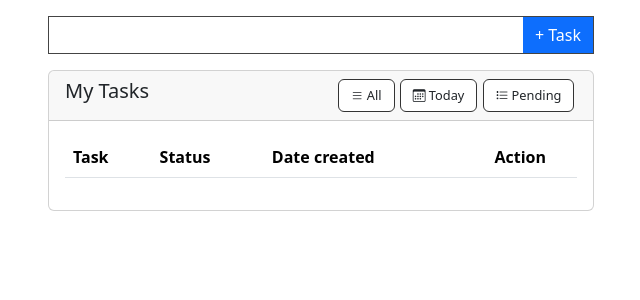
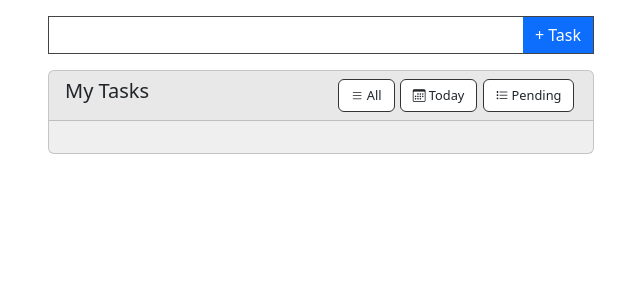
Before and after one commit to nkushh/to-do, a Django app: page / in a window 1280 px wide. Shown: the part 56-356 px from the top of the page, without its empty margins (319-959 px from the left). Run offline with Django 5.2, Linux system fonts and the light colour scheme; lists and menus that the app fills with data are empty.

Commit message:
Refactored my index page to have the tasks show up as divs and not in a table. Styled the new tasks div and chnaged the javascript code to respond to the new elements. Fixed a bug which appeared when creating new tasks that was not linking the tasks to the logged in user.

```diff
--- a/assets/css/custom.css
+++ b/assets/css/custom.css
@@ -83,6 +83,33 @@
 	border: 1px solid;
 }
 
+/* Tasks */
+.tasks-card{
+	background-color: #efefef;
+}
+
+.task{
+	display: flex;
+	align-items: center;
+	justify-content: space-between;
+	background-color: #fff;
+	padding: .5em;
+	margin: 1em auto;
+	border: 1px solid;
+	border-radius: .5em;
+}
+
+.task-detail{
+	display: flex;
+	flex-direction: column;
+	line-height: .5;
+}
+
+.task-detail-title{
+	font-weight: 700;
+	font-size: 1em;
+}
+
 #addTaskForm{
 	display: flex;
 	flex-direction: row;
@@ -96,6 +123,7 @@
 	flex: 1;
 	border: none;
 }
+
 #addTaskForm button{
 	border: none;
 	border-radius: 0;
--- a/tasks/serializers.py
+++ b/tasks/serializers.py
@@ -14,6 +14,7 @@ class TaskModelSerializer(ModelSerializer):
 		date_created = datetime.date.today()
 
 		validated_data['task_title'] = task_title
+		validated_data['created_by'] = user
 		if tasks_models.Task.objects.filter(task_title=task_title, created_by=user, date_created__date=date_created).exists():
 			raise ValidationError("Another task with a similar title exists")
 		return super().create(validated_data)
--- a/templates/index.html
+++ b/templates/index.html
@@ -14,7 +14,7 @@
 </div>
 <div class="row">
 	<div class="offset-md-3 col-md-6">
-		<div class="card">
+		<div class="card tasks-card">
 			<div class="card-header">
 				<div class="row">
 					<div class="col-md-3"><h5>My Tasks</h5></div>
@@ -28,15 +28,7 @@
 
 			</div>
 			<div class="card-body">
-				<table class="table">
-					<thead>
-						<th>Task</th>
-						<th>Status</th>
-						<th>Date created</th>
-						<th class="text-center">Action</th>
-					</thead>
-					<tbody id="tasksRow"></tbody>
-				</table>
+				<div id="tasksRow"></div>
 			</div>
 	</div>
 	</div>
@@ -45,15 +37,20 @@
 {% endblock %}
 {% block scripts %}
 <script>
+	// Form
+	let task_form = document.getElementById('addTaskForm');
+	const csrfToken = document.querySelector('input[name=csrfmiddlewaretoken]').value;
+	// Tasks card
 	const header_title = document.getElementById('tasksHeader');
 	const header_title_text = document.createElement('h5');
 	// Buttons
 	const all_tasks_btn = document.getElementById('allTasksBtn');
 	const tasks_today_btn = document.getElementById('todayTasksBtn');
 	const pending_tasks_btn = document.getElementById('pendingTasksBtn');
-	// Table data row
+	// Tasks data row
 	const tasksRow = document.getElementById('tasksRow');
 
+	// utility function to format datetime objects
 	function format_date(date_info){
 		const formattedDate = new Date(date_info)
 			.toLocaleString('en-us', {
@@ -70,6 +67,7 @@
 		return formattedDate;
 	}
 
+	// Utility function to fetch tasks
 	function loadAllTasks() {
 		fetch('tasks/', {
 			method: "GET",
@@ -80,6 +78,7 @@
 		.then(response => response.json())
 		.then(tasks => {
 			tasksRow.innerHTML = '';
+
 			header_title_text.innerHTML = "All";
 			header_title.appendChild(header_title_text);
 
@@ -88,17 +87,19 @@
 			pending_tasks_btn.style.display = 'flex';
 
 			tasks.forEach(task => {
-				const row = document.createElement('tr');
+				const row = document.createElement('div');
+				row.classList.add('task');
 				row.setAttribute('data-task-id', task.id);
 
 				row.innerHTML = `
-					<td class="${task.task_complete ? 'done-task' : ''}">${task.task_title}</td>
-					<td>${task.task_complete ? 'Complete' : 'Pending'}</td>
-					<td>${format_date(task.date_created)}</td>
-					<td class="text-center">
+					<div class="task-detail">
+						<p class="task-detail-title ${task.task_complete ? 'done-task' : ''}">${task.task_title}</p>
+						<p>${format_date(task.date_created)}</p>
+					</div>
+					<div class="task-action text-center">
 						<a href="#" class="${task.task_complete ? 'undo-btn' : 'done-btn'}"><i class="bi ${task.task_complete ? 'bi-arrow-counterclockwise' : 'bi-check-square'}"></i></a> |
 						<a href="#" class="delete-btn"><i class="bi bi-trash"></i></a>
-					</td>
+					</div>
 				`;
 				tasksRow.appendChild(row);
 			});
@@ -106,7 +107,7 @@
 		.catch(error => console.log(`${error}`));
 	}
 
-
+	// Index page load
 	document.addEventListener('DOMContentLoaded', () => {
 		try {
 			loadAllTasks(); // Load tasks on page load
@@ -116,6 +117,7 @@
 		}
 	});
 
+	// All tasks button click
 	all_tasks_btn.addEventListener('click', (event) => {
 		event.preventDefault();
 		try {
@@ -126,6 +128,7 @@
 		}
 	});
 
+	// Current day tasks
 	tasks_today_btn.addEventListener('click', (event) => {
 		try{
 			fetch('tasks-today/', {
@@ -137,24 +140,28 @@
 			.then(response => response.json())
 			.then(tasks => {
 				tasksRow.innerHTML = '';
+
 				header_title_text.innerHTML = "Today";
 				header_title.appendChild(header_title_text);
+
 				tasks_today_btn.style.display = 'none';
 				all_tasks_btn.style.display = 'flex';
 				pending_tasks_btn.style.display = 'flex';
 
 				tasks.forEach(task => {
-					const row = document.createElement('tr');
+					const row = document.createElement('div');
+					row.classList.add('task');
 					row.setAttribute('data-task-id', task.id);
 
 					row.innerHTML = `
-					<td class="${task.task_complete ? 'done-task' : ''}">${task.task_title}</td>
-					<td>${task.task_complete ? 'Complete' : 'Pending'}</td>
-					<td>${format_date(task.date_created)}</td>
-					<td class="text-center">
-						<a href="#" class="${task.task_complete ? 'undo-btn' : 'done-btn'}"><i class="bi ${task.task_complete ? 'bi-arrow-counterclockwise' : 'bi-check-square'}"></i></a> |
-						<a href="#" class="delete-btn"><i class="bi bi-trash"></i></a>
-					</td>
+						<div class="task-detail">
+							<p class="task-detail-title ${task.task_complete ? 'done-task' : ''}">${task.task_title}</p>
+							<p>${format_date(task.date_created)}</p>
+						</div>
+						<div class="task-action text-center">
+							<a href="#" class="${task.task_complete ? 'undo-btn' : 'done-btn'}"><i class="bi ${task.task_complete ? 'bi-arrow-counterclockwise' : 'bi-check-square'}"></i></a> |
+							<a href="#" class="delete-btn"><i class="bi bi-trash"></i></a>
+						</div>
 					`;
 					tasksRow.appendChild(row);
 				})
@@ -167,7 +174,7 @@
 
 	})
 
-
+	// Pending tasks
 	pending_tasks_btn.addEventListener('click', () =>{
 		try{
 			fetch('pending-tasks/', {
@@ -182,22 +189,25 @@
 
 				header_title_text.innerHTML = "Pending";
 				header_title.appendChild(header_title_text);
+
 				pending_tasks_btn.style.display = 'none';
 				all_tasks_btn.style.display = 'flex';
 				tasks_today_btn.style.display = 'flex';
 
 				tasks.forEach(task => {
-					const row = document.createElement('tr');
+					const row = document.createElement('div');
+					row.classList.add('task');
 					row.setAttribute('data-task-id', task.id);
 
 					row.innerHTML = `
-					<td class="${task.task_complete ? 'done-task' : ''}">${task.task_title}</td>
-					<td>${task.task_complete ? 'Complete' : 'Pending'}</td>
-					<td>${format_date(task.date_created)}</td>
-					<td class="text-center">
-						<a href="#" class="${task.task_complete ? 'undo-btn' : 'done-btn'}"><i class="bi ${task.task_complete ? 'bi-arrow-counterclockwise' : 'bi-check-square'}"></i></a> |
-						<a href="#" class="delete-btn"><i class="bi bi-trash"></i></a>
-					</td>
+						<div class="task-detail">
+							<p class="task-detail-title ${task.task_complete ? 'done-task' : ''}">${task.task_title}</p>
+							<p>${format_date(task.date_created)}</p>
+						</div>
+						<div class="task-action text-center">
+							<a href="#" class="${task.task_complete ? 'undo-btn' : 'done-btn'}"><i class="bi ${task.task_complete ? 'bi-arrow-counterclockwise' : 'bi-check-square'}"></i></a> |
+							<a href="#" class="delete-btn"><i class="bi bi-trash"></i></a>
+						</div>
 					`;
 					tasksRow.appendChild(row);
 				})
@@ -210,10 +220,7 @@
 
 	})
 
-
-	let task_form = document.getElementById('addTaskForm');
-	const csrfToken = document.querySelector('input[name=csrfmiddlewaretoken]').value;
-
+	// Add new task
 	task_form.addEventListener('submit', (event) =>{
 		try{
 			event.preventDefault();
@@ -228,24 +235,27 @@
 				body: JSON.stringify({
 					task_title: task
 				})
-			}).then(response => response.json())
+			})
+			.then(response => response.json())
 			.then(data => {
 				task_form.reset();
 
 				const task = data;
-				const row = document.createElement('tr');
+				const row = document.createElement('div');
+				row.classList.add('task');
 				row.setAttribute('data-task-id', task.id);
 
 				row.innerHTML = `
-					<td>${task.task_title}</td>
-					<td>${task.task_complete ? 'Complete' : 'Pending'}</td>
-					<td>${format_date(task.date_created)}</td>
-					<td class="text-center">
-						<a href="#" class="done-btn"><i class="bi bi-check-square"></i></a> |
+					<div class="task-detail">
+						<p class="task-detail-title ${task.task_complete ? 'done-task' : ''}">${task.task_title}</p>
+						<p>${format_date(task.date_created)}</p>
+					</div>
+					<div class="task-action text-center">
+						<a href="#" class="${task.task_complete ? 'undo-btn' : 'done-btn'}"><i class="bi ${task.task_complete ? 'bi-arrow-counterclockwise' : 'bi-check-square'}"></i></a> |
 						<a href="#" class="delete-btn"><i class="bi bi-trash"></i></a>
-					</td>
+					</div>
 				`;
-				document.getElementById('tasksRow').appendChild(row);
+				tasksRow.appendChild(row);
 			})
 			.catch(error => console.log("ERROR!"))
 
@@ -260,7 +270,8 @@
 		try{
 			if(event.target.closest('.done-btn')){
 				event.preventDefault();
-				const row = event.target.closest('tr');
+
+				const row = event.target.closest('.task');
 				const taskId = row.getAttribute('data-task-id');
 
 				fetch(`task-detail/${taskId}/`, {
@@ -271,26 +282,24 @@
 						'X-CSRFToken' : csrfToken
 					},
 					body: JSON.stringify({task_complete: true}),
-				}).then(res => {
-					return res.json()
-				}).then(data => {
-					const statusCell = row.querySelectorAll('td')[1];
-					const actionCell = row.querySelectorAll('td')[3];
+				})
+				.then(response => response.json())
+				.then(data => {
+					const taskItem = row.querySelector('.task-detail-title');
+					const actionDiv = row.querySelector('.task-action');
 
-					// Update status text
-					statusCell.innerHTML = "Complete";
-					const toggleLink = actionCell.querySelector('.done-btn');
+					// Update actions
+					const toggleLink = actionDiv.querySelector('.done-btn');
 					toggleLink.remove();
 
 					const newToggleLink = document.createElement('a');
 					newToggleLink.href = '#';
 					newToggleLink.classList.add('undo-btn');
 					newToggleLink.innerHTML = '<i class="bi bi-arrow-counterclockwise"></i>';
-					// Insert the new link at the beginning of the cell
-					actionCell.insertBefore(newToggleLink, actionCell.firstChild);
 
-					const firstCell = row.querySelector('td');
-					firstCell.classList.add('done-task');
+					// Insert the new link at the beginning of the action div
+					actionDiv.insertBefore(newToggleLink, actionDiv.firstChild);
+					taskItem.classList.add('done-task');
 				}).catch(error => console.log(error))
 			}
 
@@ -305,7 +314,7 @@
 		try{
 			if(event.target.closest('.undo-btn')){
 				event.preventDefault();
-				const row = event.target.closest('tr');
+				const row = event.target.closest('.task');
 				const taskId = row.getAttribute('data-task-id');
 
 				fetch(`task-detail/${taskId}/`, {
@@ -319,12 +328,11 @@
 				}).then(res => {
 					return res.json()
 				}).then(data => {
-					const statusCell = row.querySelectorAll('td')[1];
-					const actionCell = row.querySelectorAll('td')[3];
+					const taskItem = row.querySelector('.task-detail-title');
+					const actionDiv = row.querySelector('.task-action');
 
-					// Update status text
-					statusCell.innerHTML = "Pending";
-					const toggleLink = actionCell.querySelector('.undo-btn');
+					// Update actions
+					const toggleLink = actionDiv.querySelector('.undo-btn');
 					toggleLink.remove();
 
 					const newToggleLink = document.createElement('a');
@@ -332,10 +340,8 @@
 					newToggleLink.classList.add('done-btn');
 					newToggleLink.innerHTML = '<i class="bi bi-check-square"></i>';
 
-					actionCell.insertBefore(newToggleLink, actionCell.firstChild);
-
-					const firstCell = row.querySelector('td');
-					firstCell.classList.remove('done-task');
+					actionDiv.insertBefore(newToggleLink, actionDiv.firstChild);
+					taskItem.classList.remove('done-task');
 				}).catch(error => console.log(error))
 			}
 
@@ -352,12 +358,13 @@
 			if (event.target.closest('.delete-btn')) {
 				event.preventDefault();
 
-				const row = event.target.closest('tr');
+				const row = event.target.closest('.task');
 				const taskId = row.getAttribute('data-task-id');
 
 				fetch(`task-detail/${taskId}/`, {
 					method: 'DELETE',
 					headers: {
+						'Authorization': `Token ${token}`,
 						'X-CSRFToken': csrfToken
 					}
 				})
```
